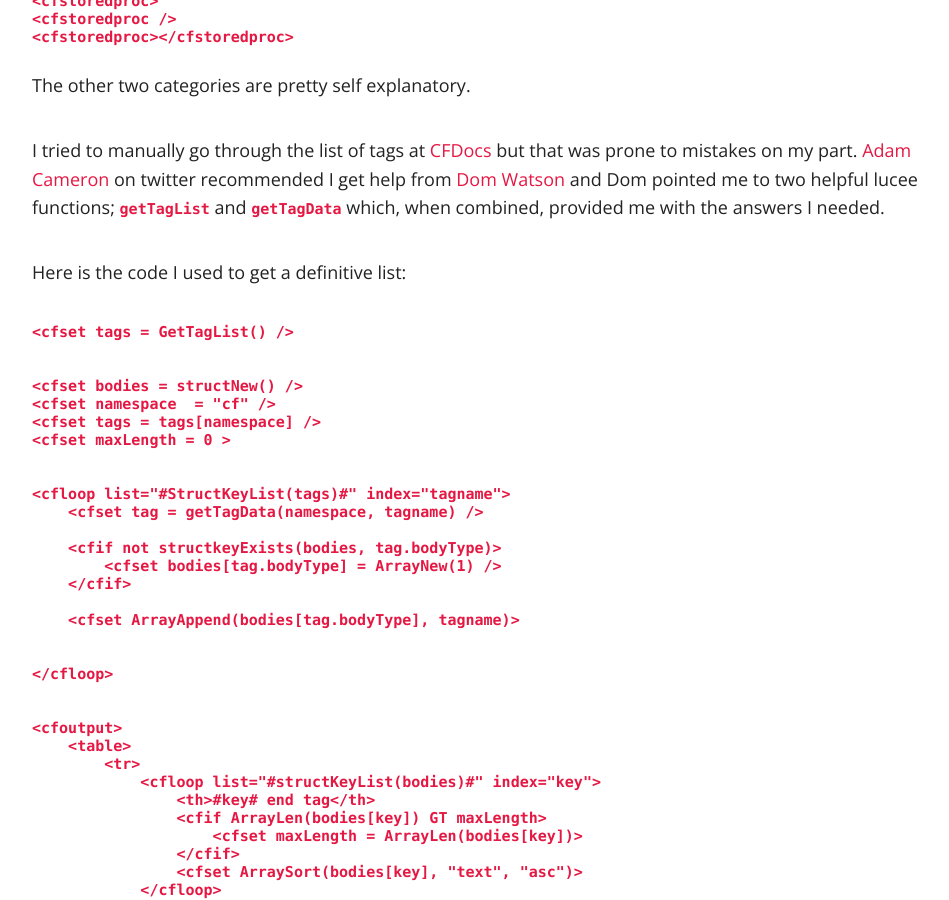
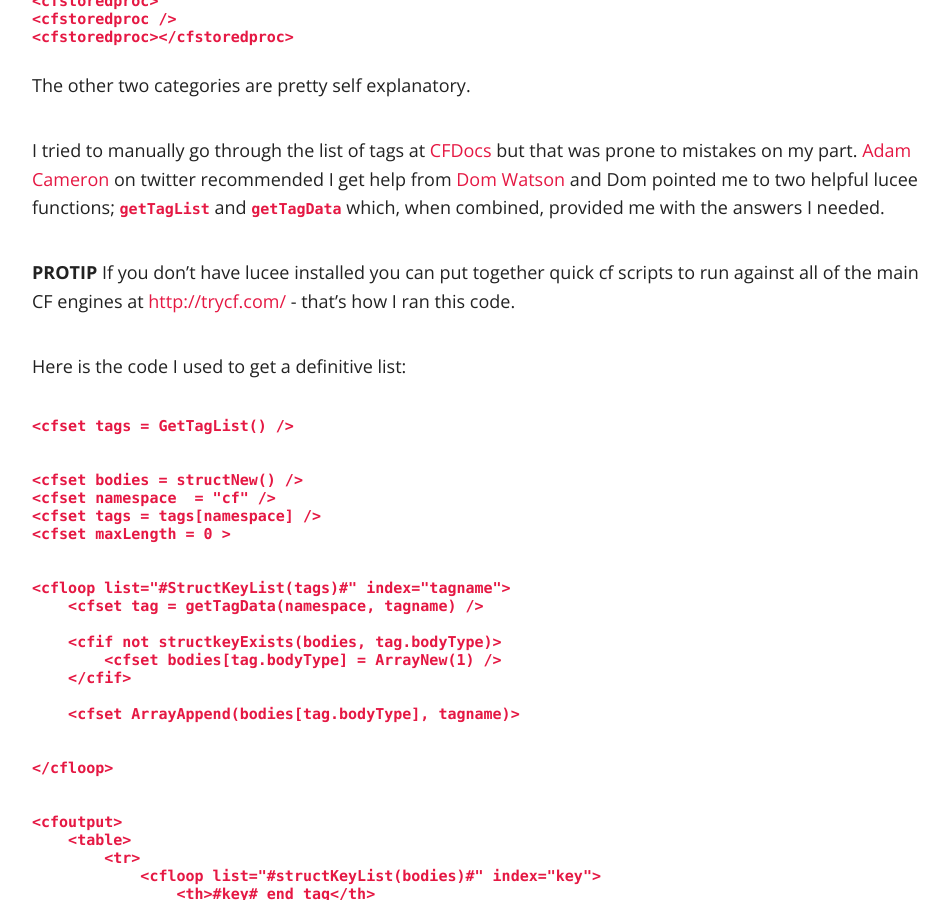
Before and after one commit to finalcut/finalcut.github.io, a Jekyll site: the page built from _posts/2015-11-20-closing-tag-requirements-of-coldfusion.md, in a window 1280 px wide and 900 px high, scrolled down 1157 px. Shown: the whole window, without its empty margins (158-1107 px from the left). Built offline with Jekyll 4.4.1, drawn with Linux system fonts in a browser that asks for light colours; nearby versions of some CDN libraries; Markdown is read by kramdown in place of the engine named in the settings; comment, search, counter and statistics services are not loaded.

Commit message:
add hat tip to trycf.com

```diff
--- a/_posts/2015-11-20-closing-tag-requirements-of-coldfusion.md
+++ b/_posts/2015-11-20-closing-tag-requirements-of-coldfusion.md
@@ -27,6 +27,10 @@ Those tags with an optional end tag can be ended in any of the following three w
 The other two categories are pretty self explanatory.
 
 I tried to manually go through the list of tags at [CFDocs](http://cfdocs.org/tags) but that was prone to mistakes on my part.  [Adam Cameron](https://twitter.com/DAC_dev) on twitter recommended I get help from [Dom Watson](https://twitter.com/dom_watson) and Dom pointed me to two helpful lucee functions; [`getTagList`](http://docs.lucee.org/reference/functions/gettaglist.html) and [`getTagData`](http://docs.lucee.org/reference/functions/gettagdata.html) which, when combined, provided me with the answers I needed.
+
+
+**PROTIP** If you don't have lucee installed you can put together quick cf scripts to run against all of the main CF engines at [http://trycf.com/](http://trycf.com/) - that's how I ran this code.
+
 
 Here is the code I used to get a definitive list:
 
```
